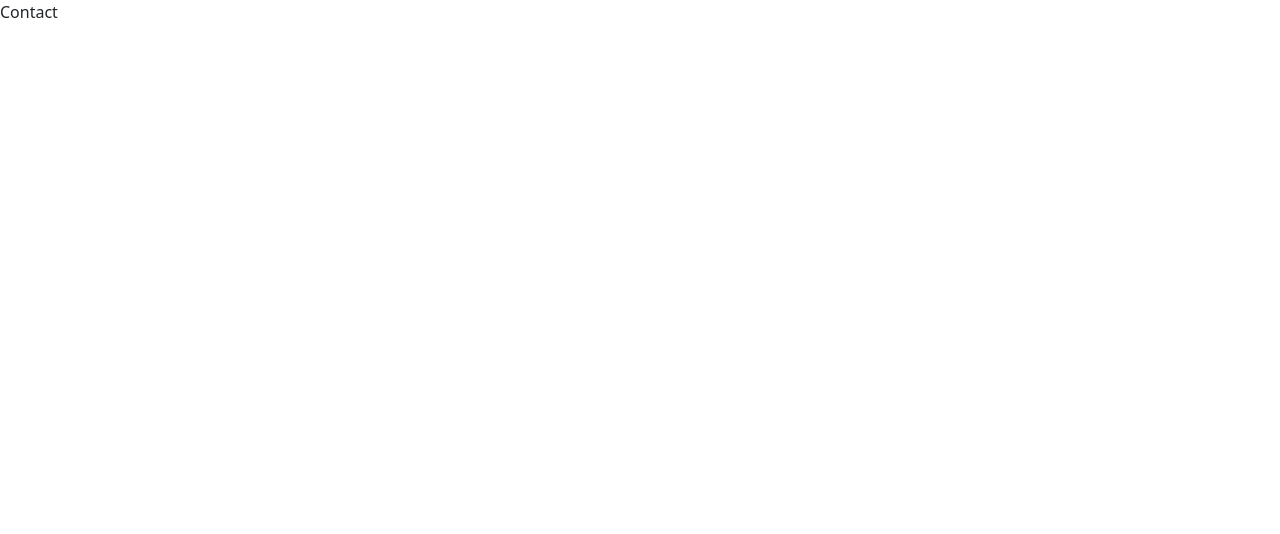
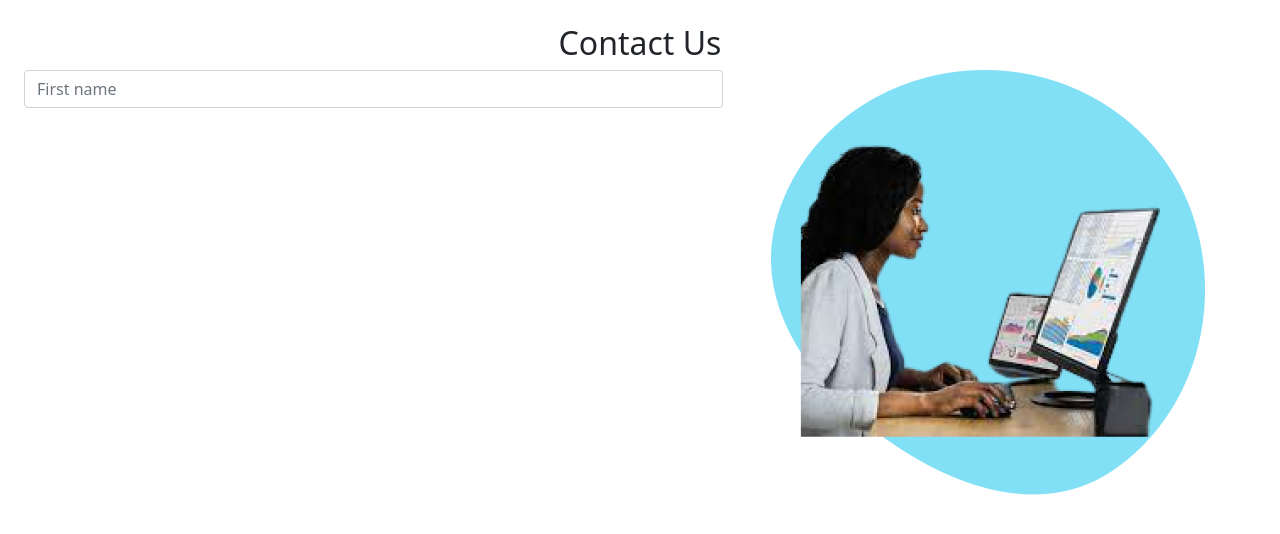
Before and after one commit to innkeeper-work/innkeeper.work_lms, a React (Create React App) app: page /contact in a window 1280 px wide. Shown: the top 534 px of the page. Built offline with nearby package versions, Linux system fonts and the light colour scheme.

Commit message:
contact page started

```diff
--- a/src/pages/Contact.js
+++ b/src/pages/Contact.js
@@ -1,7 +1,25 @@
 import React from "react";
+import contact_image from "../images/contact_image.png";
 
 const Contact = () => {
-	return <div>Contact</div>;
+	return (
+		<div className="p-2 m-3">
+			<h2 className="d-flex justify-content-center">Contact Us</h2>
+			<div className="row g-5">
+				<div className="col-md-7 col-sm-12">
+					<input
+						type="text"
+						className="form-control"
+						placeholder="First name"
+						aria-label="First name"
+					/>
+				</div>
+				<div className="col col-md-5 col-sm-12">
+					<img src={contact_image} alt="" />
+				</div>
+			</div>
+		</div>
+	);
 };
 
 export default Contact;
```
Also changed, not shown: src/sassfiles/app.scss (+32 -0 lines), src/images/contact_image.png (added).
